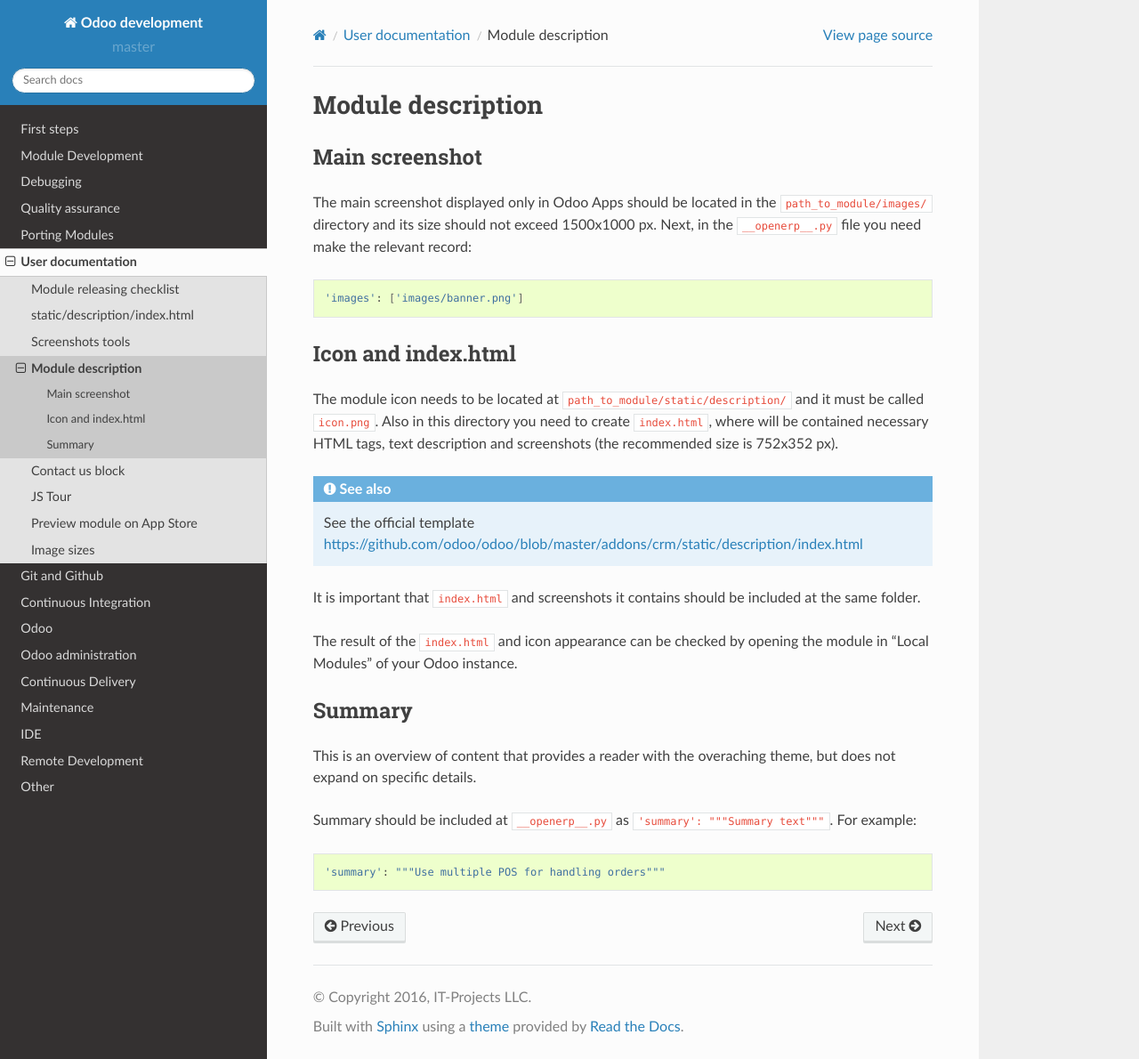
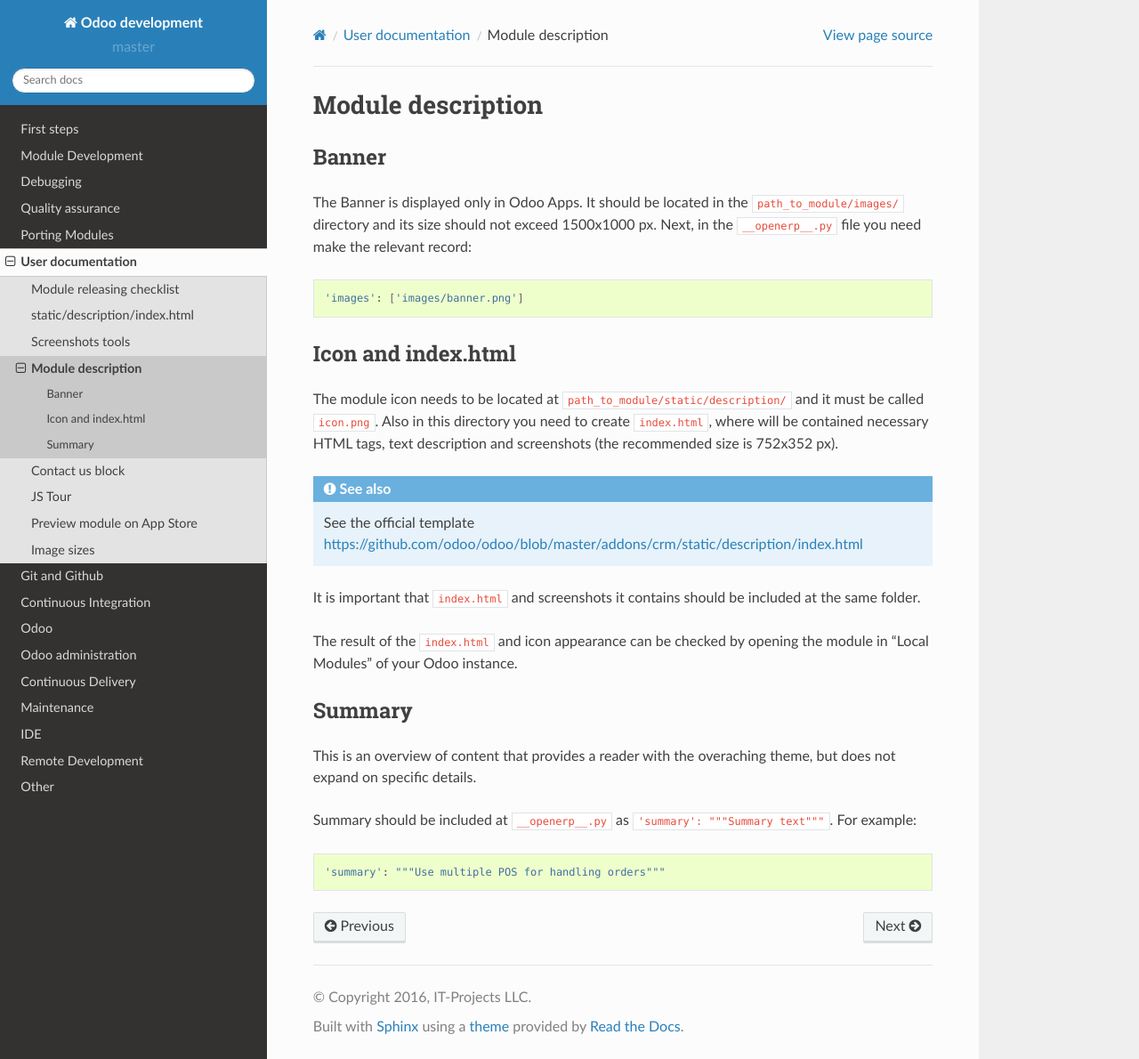
Before and after one commit to itpp-labs/odoo-development, a Sphinx documentation site: the page built from docs/description/create-description.rst, in a window 1280 px wide and 1190 px high. Shown: the whole window at 89% size. Built offline with Sphinx 7.4.7 and the Read the Docs theme 2.0.0, drawn with Linux system fonts in a browser that asks for light colours.

Commit message:
Update create-description.rst

```diff
--- a/docs/description/create-description.rst
+++ b/docs/description/create-description.rst
@@ -1,9 +1,10 @@
 Module description
 =============================
 
-Main screenshot
------------------------------
-The main screenshot displayed only in Odoo Apps should be located in the ``path_to_module/images/`` directory and its size should not exceed 1500x1000 px.
+Banner
+------
+
+The Banner is displayed only in Odoo Apps. It should be located in the ``path_to_module/images/`` directory and its size should not exceed 1500x1000 px.
 Next, in the ``__openerp__.py`` file you need make the relevant record:
 
 .. code-block:: shell
```
